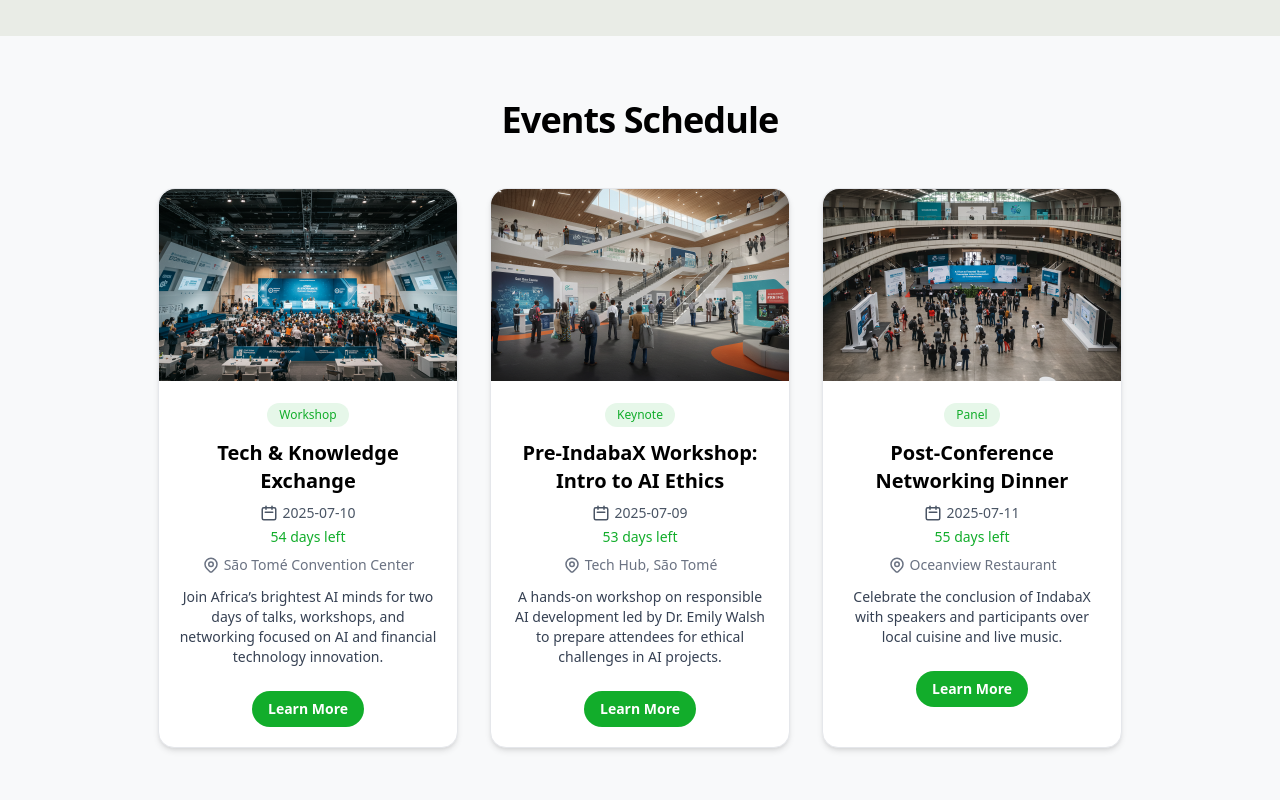
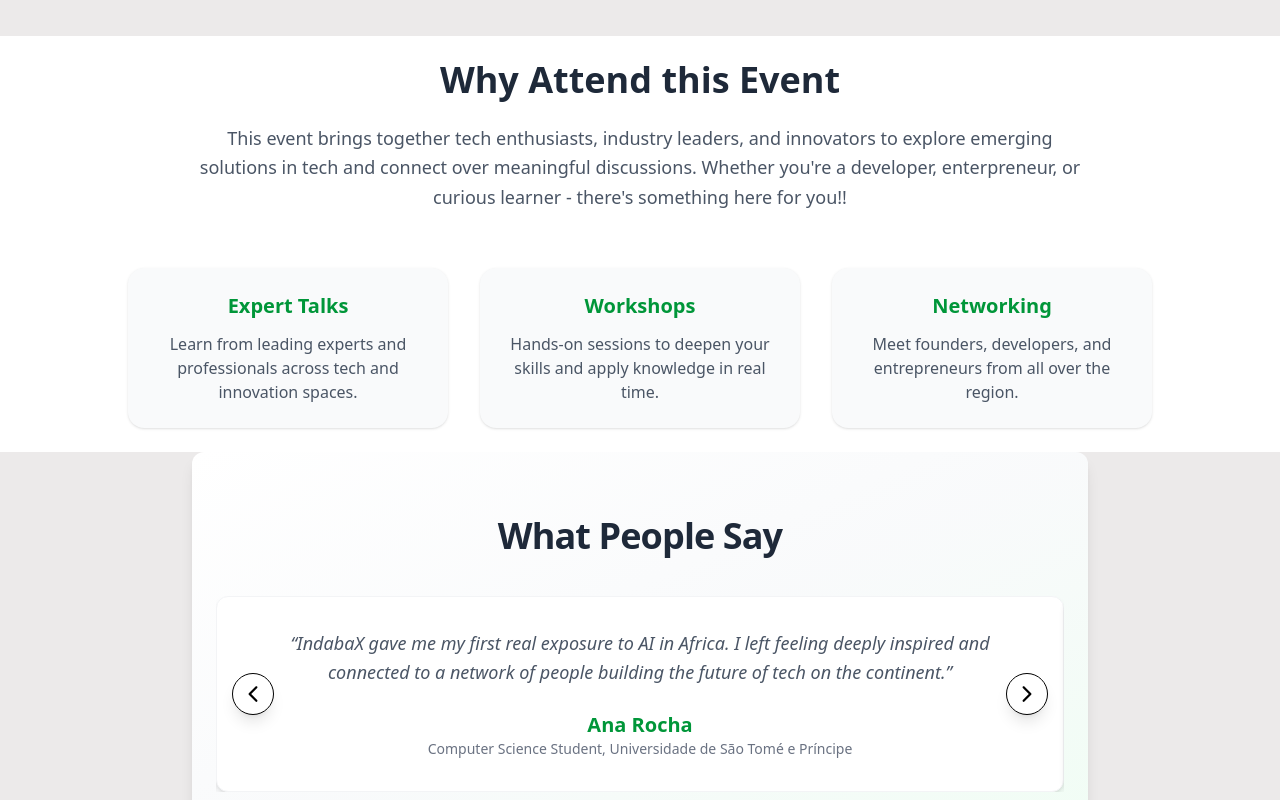
Before and after one commit to MOSOBELULU/indabaX, a React (Vite) app: page / in a window 1280 px wide. Shown: the part 1400-2200 px from the top of the page. Built offline with nearby package versions, Linux system fonts and the light colour scheme.

Commit message:
wip- created Event overview component

```diff
--- /dev/null
+++ b/src/components/EventOverview.jsx
@@ -0,0 +1,24 @@
+import { features } from "../data/DummyData";
+export default function EventOverview() {
+    return(
+        <section className="bg-white py-6 px-6 md:px-12">
+            <div className="max-w-4xl mx-auto text-center mb-14">
+                <h2 className="text-3xl md:text-4xl font-bold text-gray-800 mb-6"> Why Attend this Event</h2>
+                <p className="text-lg text-gray-600 leading-relaxed">
+                    This event brings together tech enthusiasts, industry leaders, and innovators to explore emerging solutions in tech and connect over meaningful discussions. Whether you're a developer, enterpreneur, or curious learner - there's something here for you!!
+                </p>
+            </div>
+            <div className="grid md:grid-cols-3 gap-8 max-w-5xl mx-auto">
+                {features.map((item, i) => (
+                    <div
+                    key={i} className=" bg-[#f9fafb] p-6 rounded-2xl shadow-sm hover:shadow-md transition text-center">
+                        <h4 className="text-xl font-semibold text-[#009639] mb-3">{item.title}</h4>
+                        <p className="text-gray-600">{item.desc}</p>
+                    </div>
+                ))}
+            </div>
+
+        </section>
+    )
+
+}
--- a/src/components/Events.jsx
+++ b/src/components/Events.jsx
@@ -1,78 +1,56 @@
-import { Link } from "react-router-dom";
-import { events } from "../data/DummyData";
-import { HiOutlineCalendar, HiOutlineLocationMarker } from "react-icons/hi";
+import { testimonials } from "../data/DummyData";
+import Slider from "react-slick";
+import { IoIosArrowBack, IoIosArrowForward } from "react-icons/io";
 
-export default function Events() {
-  function getDaysLeft(dateStr) {
-    const eventDate = new Date(dateStr);
-    const currentDate = new Date();
-
-    //reset hours to avoid timezone issues
-    eventDate.setHours(0, 0, 0, 0);
-    currentDate.setHours(0, 0, 0, 0);
-
-    const timediff = eventDate - currentDate;
-    const datediff = Math.ceil(timediff / (1000 * 60 * 60 * 24));
-    return datediff >= 0 ? datediff : 0;
-  }
-
+function NextArrow({ onClick }) {
   return (
-    <div className="py-16 px-6 bg-[#f8f9fa]">
-      <div className="max-w-6xl mx-auto">
-        <h2 className="text-center mb-12 text-3xl md:text-4xl font-extrabold text-black tracking-tight">
-          Events Schedule
-        </h2>
-
-        <div className="flex flex-wrap gap-8 justify-center">
-          {events.map((event, index) => {
-            const daysLeft = getDaysLeft(event.date);
-            return (
-              <div
-                key={index}
-                className="w-full sm:w-[300px] bg-white border border-gray-200 rounded-2xl shadow-md hover:shadow-lg transition duration-300"
-              >
-                <img
-                  src={event.image}
-                  alt={event.title}
-                  className="w-full h-48 object-cover rounded-t-2xl"
-                />
-                <div className="p-5 text-center">
-                  <span className="inline-block bg-[#12AD2B]/10 text-[#12AD2B] text-xs font-medium px-3 py-1 rounded-full mb-3">
-                    {event.type || "Session"}
-                  </span>
-
-                  <h3 className="text-xl font-semibold text-black mb-2">
-                    {event.title}
-                  </h3>
-
-                  <p className="text-sm text-gray-600 flex items-center justify-center gap-1 mb-1">
-                    <HiOutlineCalendar className="text-lg" /> {event.date}
-                  </p>
-                  <p className="text-sm text-[#12AD2B] font-medium mb-2">
-                    {daysLeft > 0
-                      ? `${daysLeft} day${daysLeft !== 1 ? "s" : ""} left`
-                      : "Today or past event"}
-                  </p>
-
-                  <p className="text-sm text-gray-500 flex items-center justify-center gap-1 mb-3">
-                    <HiOutlineLocationMarker className="text-lg" />{" "}
-                    {event.location}
-                  </p>
-
-                  <p className="text-gray-700 text-sm mb-4">
-                    {event.description}
-                  </p>
-                  <Link to={`/eventdetail/${event.id}`}>
-                    <button className="mt-2 bg-[#12AD2B] hover:bg-[#0f8e23] text-white text-sm font-semibold py-2 px-4 rounded-full transition duration-200">
-                      Learn More
-                    </button>
-                  </Link>
-                </div>
-              </div>
-            );
-          })}
-        </div>
-      </div>
+    <div
+      onClick={onClick}
+      className="absolute top-1/2 right-4 transform -translate-y-1/2 bg-white shadow-lg border rounded-full p-2 cursor-pointer z-10 hover:bg-[#009639] hover:text-white transition"
+    >
+      <IoIosArrowForward size={24} />
     </div>
   );
 }
+
+function PrevArrow({ onClick }) {
+  return (
+    <div
+      onClick={onClick}
+      className="absolute top-1/2 left-4 transform -translate-y-1/2 bg-white shadow-lg border rounded-full p-2 cursor-pointer z-10 hover:bg-[#009639] hover:text-white transition"
+    >
+      <IoIosArrowBack size={24} />
+    </div>
+  );
+}
+
+export default function Testimonials() {
+  const settings = {
+    dots: true,
+    infinite: true,
+    speed: 600,
+    slidesToShow: 1,
+    slidesToScroll: 1,
+    nextArrow: <NextArrow />,
+    prevArrow: <PrevArrow />
+  };
+
+  return (
+    <div className="relative max-w-4xl mx-auto px-6 py-16 bg-gradient-to-br from-white via-gray-50 to-[#f0fdf4] rounded-xl shadow-lg">
+      <h2 className="text-center mb-10 text-3xl md:text-4xl font-bold text-gray-800 tracking-tight">What People Say</h2>
+
+      <Slider {...settings}>
+        {testimonials.map((item, index) => (
+          <div
+            key={index}
+            className="p-8 bg-white rounded-xl shadow-md border border-gray-100 text-center transition-all duration-300 hover:shadow-xl"
+          >
+            <p className="text-lg text-gray-600 italic mb-6 leading-relaxed">“{item.message}”</p>
+            <h4 className="font-semibold text-xl text-[#009639]">{item.name}</h4>
+            <p className="text-sm text-gray-500">{item.position}</p>
+          </div>
+        ))}
+      </Slider>
+    </div>
+  );
+}
--- a/src/data/DummyData.jsx
+++ b/src/data/DummyData.jsx
@@ -169,3 +169,18 @@ export const testimonials = [
     "message": "Attending IndabaX reminded me that AI is not just for Silicon Valley. We have the talent, we have the problems, and now we have the platform."
   }
 ]
+
+ export const features = [
+  {
+    title: "Expert Talks",
+    desc: "Learn from leading experts and professionals across tech and innovation spaces.",
+  },
+  {
+    title: "Workshops",
+    desc: "Hands-on sessions to deepen your skills and apply knowledge in real time.",
+  },
+  {
+    title: "Networking",
+    desc: "Meet founders, developers, and entrepreneurs from all over the region.",
+  },
+];
--- a/src/index.css
+++ b/src/index.css
@@ -1,6 +1,6 @@
 @import "tailwindcss";
 :root {
-  background-color: #e9ece6;
+  background-color: #eceaea;
   font-weight: 400;
   line-height: 1.5;
   font-synthesis: none;
--- a/src/pages/Home.jsx
+++ b/src/pages/Home.jsx
@@ -5,6 +5,7 @@ import Sponsorship from "../components/Sponsorship"
 import About from "../components/About"
 import Events from "../components/Events"
 import Testimonials from "../components/Testimonials"
+import EventOverview from "../components/EventOverview"
 
 
 export default function Home(){
@@ -13,6 +14,7 @@ export default function Home(){
           <Hero/>
           {/* <CountdownTimer/> */}
           <About/>
+          <EventOverview/>
           <Events/>
           <SpeakersSection/>
           <Testimonials />
```
